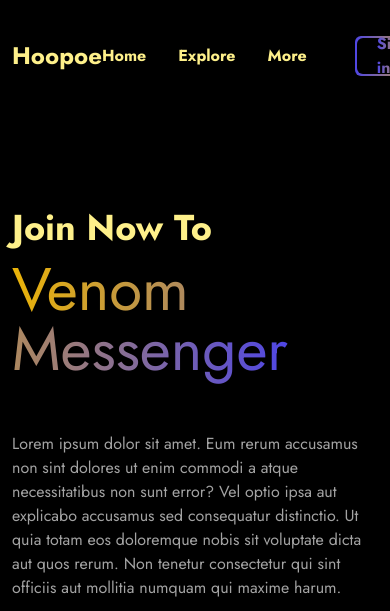
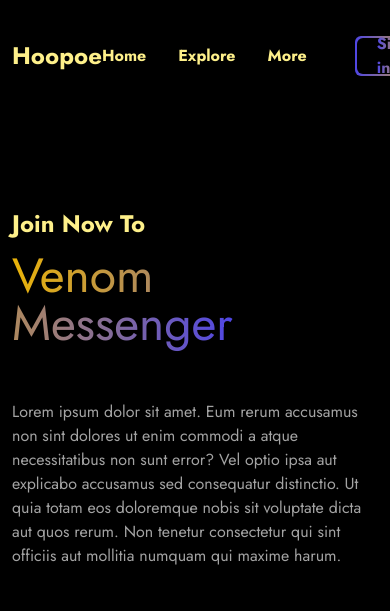
Before and after one commit to saeeda7n/hoopes-landing-page, a website: page src/index.html in a window 390 px wide. Shown: the top 611 px of the page. Drawn offline with nearby package versions, Linux system fonts and the light colour scheme.

Commit message:
responsive text

```diff
--- a/src/index.html
+++ b/src/index.html
@@ -42,13 +42,13 @@
         </div>
     </header>
     <section class="w-full flex flex-col justify-center gap-3 pt-24 pb-40 min-h-[calc(100vh_-_7rem)]">
-        <span class="text-4xl font-bold text-yellow-200">Join Now To</span>
+        <span class="text-2xl sm:text-4xl font-bold text-yellow-200">Join Now To</span>
         <div>
-            <h1 class="inline text-6xl font-normal bg-gradient-to-l bg-clip-text text-transparent from-indigo-600 to-yellow-500 ">
+            <h1 class="inline text-5xl sm:text-7xl font-normal bg-gradient-to-l bg-clip-text text-transparent from-indigo-600 to-yellow-500 ">
                 Venom Messenger
             </h1>
         </div>
-        <p class="max-w-xl mt-10 text-neutral-400">
+        <p class="max-w-xl mt-10 text-base sm:text-xl text-neutral-400">
             Lorem ipsum dolor sit amet. Eum rerum accusamus non sint dolores ut enim commodi a atque necessitatibus non
             sunt error? Vel optio ipsa aut explicabo accusamus sed consequatur distinctio. Ut quia totam eos doloremque
             nobis sit voluptate dicta aut quos rerum. Non tenetur consectetur qui sint officiis aut mollitia numquam qui
```
Also changed, not shown: src/assets/css/output.css.
